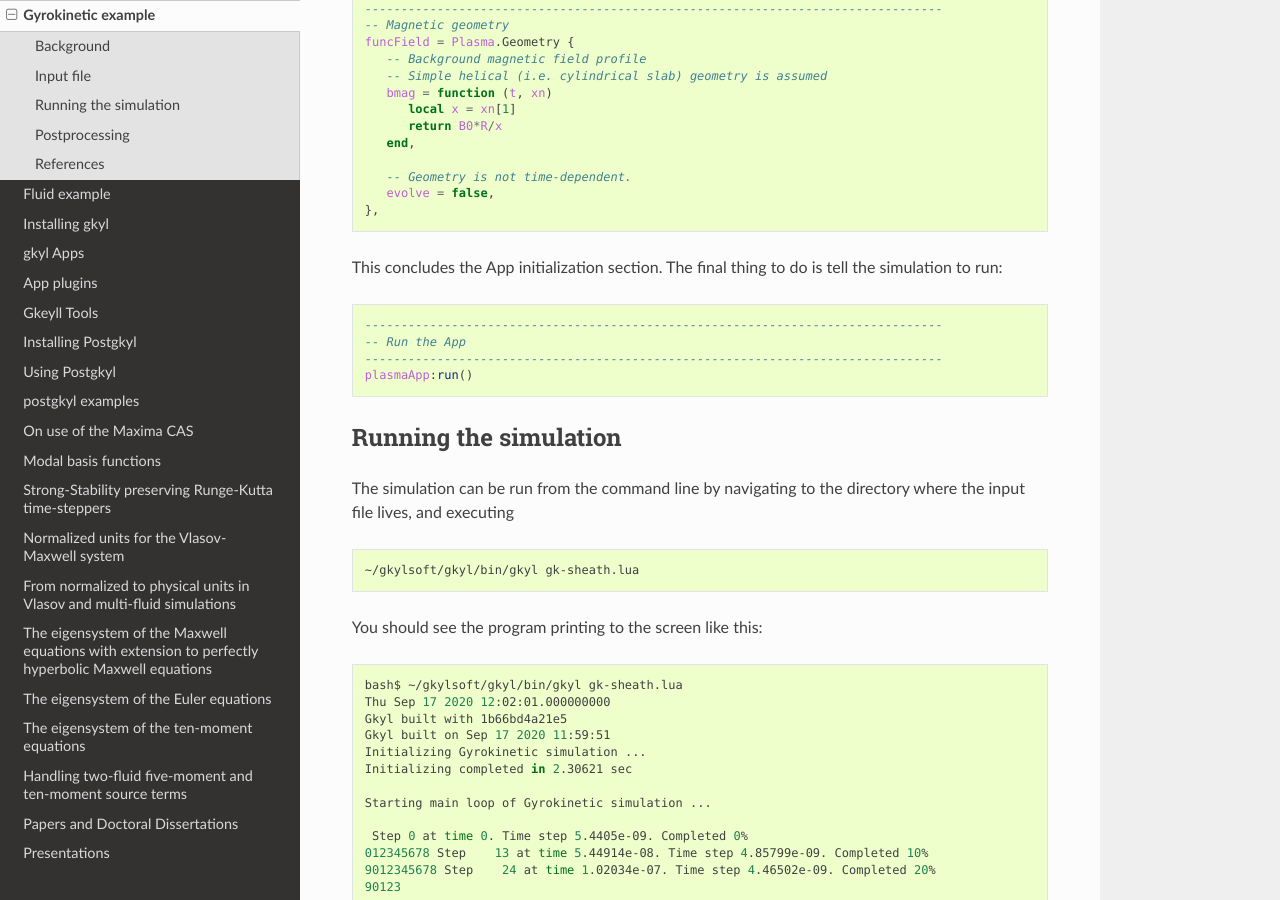
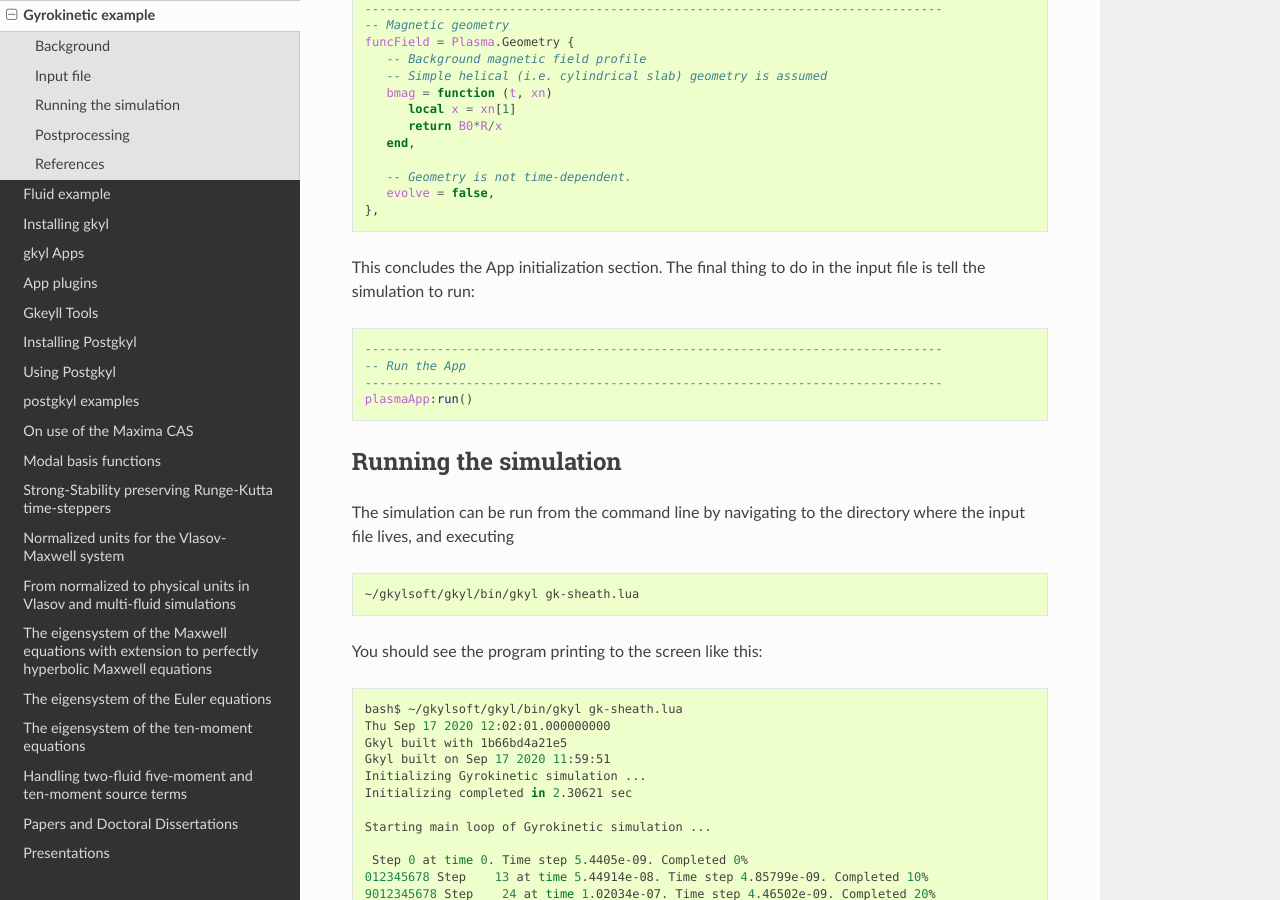
Before and after one commit to ammarhakim/gkyl-doc, a Sphinx documentation site: the page built from source/quickstart/gkExample1.rst, in a window 1280 px wide and 900 px high, scrolled down 7220 px. Built offline with Sphinx 7.4.7 and the Read the Docs theme 2.0.0, drawn with Linux system fonts in a browser that asks for light colours; pages that are not in the unit, such as notebooks, are missing from menus.

Commit message:
minor change

```diff
--- a/source/quickstart/gkExample1.rst
+++ b/source/quickstart/gkExample1.rst
@@ -385,7 +385,7 @@ and integrated quantities. For more details about available diagnostics, see the
       evolve = false,
    },
 
-This concludes the App initialization section. The final thing to do is tell the simulation to run:
+This concludes the App initialization section. The final thing to do in the input file is tell the simulation to run:
 
 .. code-block:: lua
 
```
